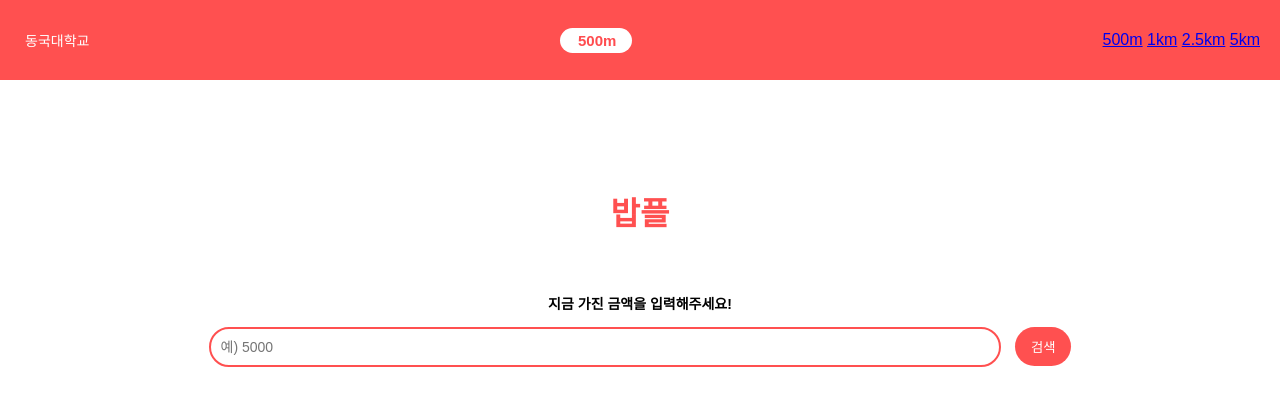
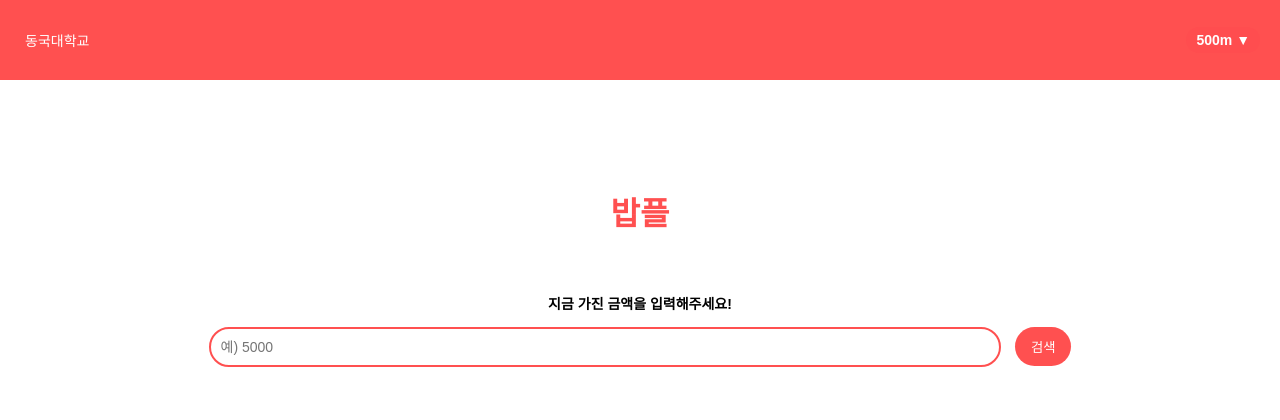
Before and after one commit to LikeLion-at-DGU/2025-simba-4-BapPul, a Django app: page /home/ in a window 1280 px wide. Shown: the top 420 px of the page. Run offline with Django 4.2, Linux system fonts and the light colour scheme; some libraries are stand-ins or nearby versions.

Commit message:
메인화면 수정

```diff
--- a/project/project/static/css/home.css
+++ b/project/project/static/css/home.css
@@ -126,3 +126,47 @@ body {
   object-fit: cover;
   display: block;
 }
+
+
+.radius-dropdown {
+  position: relative;
+  display: inline-block;
+  background-color: #ff4d4f;
+  color: white;
+  border-radius: 15px;
+  padding: 5px 10px;
+  cursor: pointer;
+  font-size: 14px;
+}
+
+.selected-radius {
+  font-weight: bold;
+}
+
+.radius-options {
+  display: none;
+  position: absolute;
+  right: 0;
+  top: 100%;
+  background-color: white;
+  color: #ff4d4f;
+  border-radius: 10px;
+  margin-top: 5px;
+  box-shadow: 0 2px 5px rgba(0,0,0,0.2);
+  z-index: 1000;
+  width: max-content;
+  text-align: right;
+}
+
+.radius-options a {
+  display: block;
+  padding: 8px 12px;
+  text-decoration: none;
+  color: #ff4d4f;
+  font-size: 14px;
+}
+
+.radius-options a:hover {
+  background-color: #ffeaea;
+  border-radius: 10px;
+}
--- a/project/project/static/js/home.js
+++ b/project/project/static/js/home.js
@@ -10,3 +10,16 @@ document.getElementById("price-form").addEventListener("submit", function (e) {
       warning.style.display = "none"; // 통과 시 경고 숨기기
     }
   });
+
+  function toggleDropdown() {
+    const options = document.getElementById("radius-options");
+    options.style.display = options.style.display === "block" ? "none" : "block";
+  }
+
+  document.addEventListener("click", function (event) {
+    const dropdown = document.querySelector(".radius-dropdown");
+    const options = document.getElementById("radius-options");
+    if (!dropdown.contains(event.target)) {
+      options.style.display = "none";
+    }
+  });
--- a/project/project/templates/home.html
+++ b/project/project/templates/home.html
@@ -18,52 +18,23 @@
       <span>동국대학교</span>
     </div>
 
-
-    <div class="radius">
-      <form method="get" action="{% url 'search:home' %}">
-        <select name="radius" onchange="this.form.submit()">
-          <option value="500" {% if radius == 500 %}selected{% endif %}>500m</option>
-          <option value="1000" {% if radius == 1000 %}selected{% endif %}>1km</option>
-          <option value="1500" {% if radius == 1500 %}selected{% endif %}>1.5km</option>
-          <option value="2000" {% if radius == 2000 %}selected{% endif %}>2km</option>
-          <option value="2500" {% if radius == 2500 %}selected{% endif %}>2.5km</option>
-          <option value="5000" {% if radius == 5000 %}selected{% endif %}>5km</option>
-        </select>
-      </form>
+    <!-- 드롭다운 반경 선택 -->
+    <div class="radius-dropdown">
+      <div class="selected-radius" onclick="toggleDropdown()">
+        {{ radius|default:"500" }}m ▼
       </div>
-
-
-
-    {% comment %} <div class="header-right">
-      <button class="range-btn">500m</button>
-    </div> {% endcomment %}
-    <div class="header-right">
-      <a href="{% url 'search:home' %}?radius=500" class="range-btn">500m</a>
-      <a href="{% url 'search:home' %}?radius=1000" class="range-btn">1km</a>
-      <a href="{% url 'search:home' %}?radius=2500" class="range-btn">2.5km</a>
-      <a href="{% url 'search:home' %}?radius=5000" class="range-btn">5km</a>
+      <div class="radius-options" id="radius-options">
+        <a href="{% url 'search:home' %}?radius=500">500m</a>
+        <a href="{% url 'search:home' %}?radius=1000">1km</a>
+        <a href="{% url 'search:home' %}?radius=2500">2.5km</a>
+        <a href="{% url 'search:home' %}?radius=5000">5km</a>
       </div>
-
-<!--     <div class="radius">
-      <form method="get" action="{% url 'search:home' %}">
-        <select name="radius" onchange="this.form.submit()">
-          <option value="500" {% if radius == 500 %}selected{% endif %}>500m</option>
-          <option value="1000" {% if radius == 1000 %}selected{% endif %}>1km</option>
-          <option value="1500" {% if radius == 1500 %}selected{% endif %}>1.5km</option>
-          <option value="2000" {% if radius == 2000 %}selected{% endif %}>2km</option>
-          <option value="2500" {% if radius == 2500 %}selected{% endif %}>2.5km</option>
-          <option value="5000" {% if radius == 5000 %}selected{% endif %}>5km</option>
-        </select>
-      </form>
-    </div> -->
-
-
-
+    </div>
   </div>
 
   <h1 class="main-title">밥플</h1>
 
-<!-- 검색부분 -->
+  <!-- 검색 -->
   <div class="search-section">
     <p class="input-label">지금 가진 금액을 입력해주세요!</p>
     <form id="price-form" method="get" action="{% url 'search:recommend_result' %}">
@@ -76,12 +47,6 @@
   </div>
 
   <!-- 인기 있는 메뉴 (광고) -->
-  {% comment %} <div class="menu-section">
-    <p class="hot-menu"><span style="color: orange;">🔥</span> 인기 있는 메뉴 (광고)</p>
-    <div class="menu-card-placeholder"></div>
-  </div> {% endcomment %}
-
-  <!-- 이 맡 코드 광고 뜨도록 하는 거-->
   <p class="hot-menu"><span style="color: orange;">🔥</span> 인기 있는 메뉴 (광고)</p>
   {% if advertised_menu %}
   <div class="menu-card">
@@ -95,10 +60,7 @@
   <div class="menu-card-placeholder"></div>
   {% endif %}
 
-
-
-
-  <!-- 하단 네비게이션 바 상속 받아오는거 -->
+  <!-- 하단 네비게이션 -->
   {% include 'shared/_navbar.html' %}
 
   <script src="{% static 'js/home.js' %}"></script>
```
Lines whose indentation alone changed are shown as unchanged.
